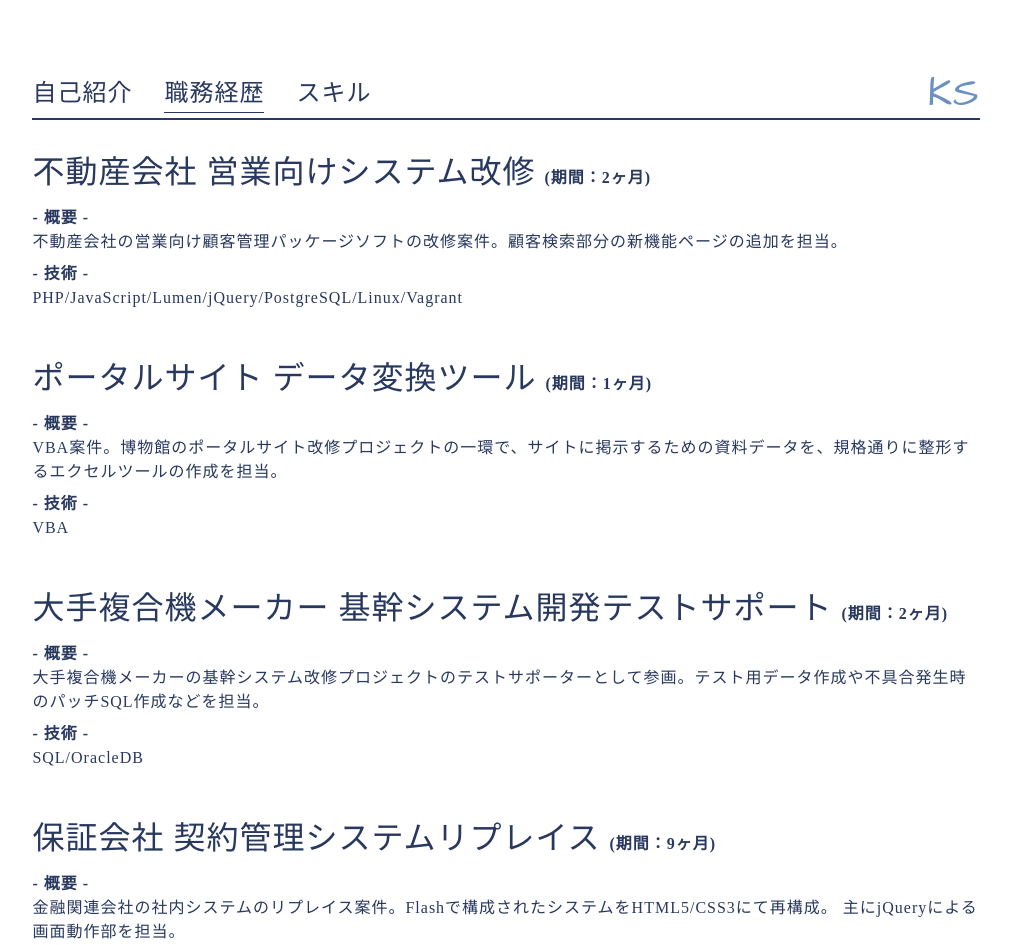
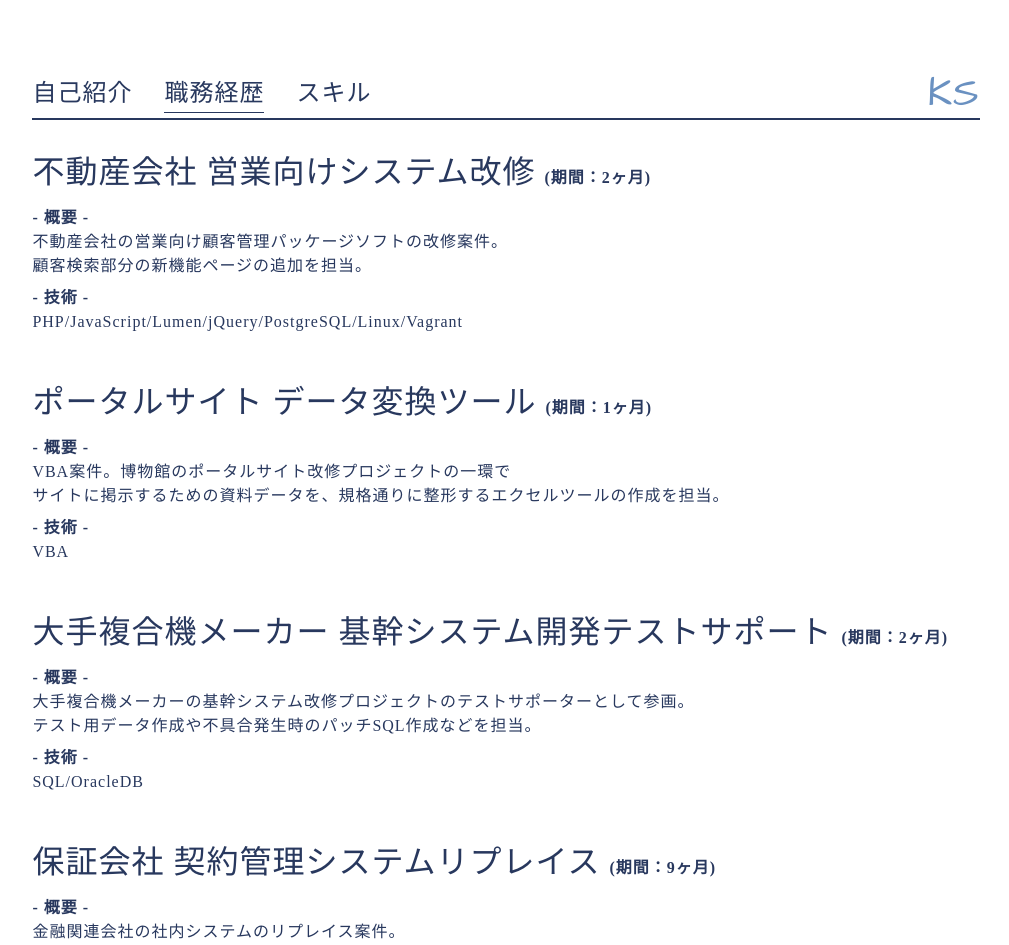
Before and after one commit to Kou0402/sy-profile, a Nuxt app: page /carrier in a window 1280 px wide. Shown: the top 945 px of the page, without its empty margins (134-1143 px from the left). Built offline with nearby package versions, Linux system fonts and the light colour scheme.

Commit message:
style: update carrier page

```diff
--- a/components/page/carrier/CarrierCard.vue
+++ b/components/page/carrier/CarrierCard.vue
@@ -6,9 +6,7 @@
     <h3 class="subtitle">
       - 概要 -
     </h3>
-    <p class="paragraph">
-      {{ overview }}
-    </p>
+    <p class="paragraph" v-html="overview"></p>
     <h3 class="subtitle">
       - 技術 -
     </h3>
--- a/pages/carrier.vue
+++ b/pages/carrier.vue
@@ -25,7 +25,7 @@ export default {
           title: '不動産会社 営業向けシステム改修',
           period: 2,
           overview:
-            '不動産会社の営業向け顧客管理パッケージソフトの改修案件。' +
+            '不動産会社の営業向け顧客管理パッケージソフトの改修案件。<br />' +
             '顧客検索部分の新機能ページの追加を担当。',
           technology: 'PHP/JavaScript/Lumen/jQuery/PostgreSQL/Linux/Vagrant'
         },
@@ -33,7 +33,7 @@ export default {
           title: 'ポータルサイト データ変換ツール',
           period: 1,
           overview:
-            'VBA案件。博物館のポータルサイト改修プロジェクトの一環で、サイトに' +
+            'VBA案件。博物館のポータルサイト改修プロジェクトの一環で<br />サイトに' +
             '掲示するための資料データを、規格通りに整形するエクセルツールの作成を担当。',
           technology: 'VBA'
         },
@@ -41,7 +41,7 @@ export default {
           title: '大手複合機メーカー 基幹システム開発テストサポート',
           period: 2,
           overview:
-            '大手複合機メーカーの基幹システム改修プロジェクトのテストサポーターとして参画。' +
+            '大手複合機メーカーの基幹システム改修プロジェクトのテストサポーターとして参画。<br />' +
             'テスト用データ作成や不具合発生時のパッチSQL作成などを担当。',
           technology: 'SQL/OracleDB'
         },
@@ -49,15 +49,15 @@ export default {
           title: '保証会社 契約管理システムリプレイス',
           period: 9,
           overview:
-            '金融関連会社の社内システムのリプレイス案件。Flashで構成されたシステムを' +
-            'HTML5/CSS3にて再構成。 主にjQueryによる画面動作部を担当。',
+            '金融関連会社の社内システムのリプレイス案件。<br />Flashで構成されたシステムを' +
+            'HTML5/CSS3にて再構成。<br /> 主にjQueryによる画面動作部を担当。',
           technology: 'Java/JavaScript/Seasar2/jQuery/SQLServer'
         },
         {
           title: 'サーバーリプレイス',
           period: 7,
           overview:
-            '老朽化したサーバーとソフトウェアのリプレイス案件。' +
+            '老朽化したサーバーとソフトウェアのリプレイス案件。<br />' +
             '主にバッチ系処理の製造を担当。',
           technology: 'WindowsServer/Java/VBS/JP1/HULFT'
         }
```
